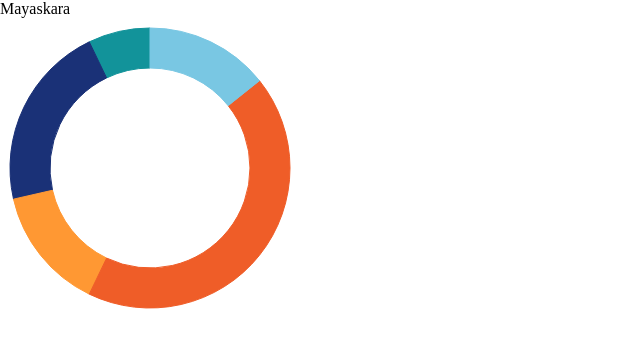
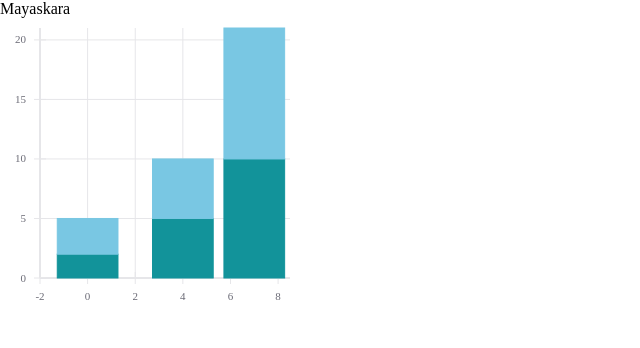
Before and after one commit to mkkaushiksjce/react-covid-dashboard, a React (Create React App) app: page / in a window 1280 px wide. Shown: the top 348 px of the page, without its empty margins (0-640 px from the left). Built offline with nearby package versions, Linux system fonts and the light colour scheme.

Commit message:
stacked horizontal chart completed

```diff
--- a/src/App.js
+++ b/src/App.js
@@ -11,6 +11,7 @@ import Linechart from "./components/linechart/Linechart.js";
 import sidenavbar from "./components/sidenavbar/Sidenavbar.js";
 import Areachart from "./components/areachart/Areachart.js";
 import Donutchart from "./components/donutchart/Donutchart.js";
+import StackedBarchart from "./components/stackedbarchart/StackedBarchart.js";
 
 // Map Imports
 
@@ -29,7 +30,7 @@ class App extends React.Component {
         <div>Mayaskara</div>
 
         <div>
-          <Donutchart />
+          <StackedBarchart />
         </div>
       </div>
     );
--- a/src/components/stackedbarchart/StackedBarchart.js
+++ b/src/components/stackedbarchart/StackedBarchart.js
@@ -0,0 +1,43 @@
+import React, { Component } from "react";
+import "../../style.less";
+
+/* import "react-vis/dist/style.css"; */
+
+import {
+  XYPlot,
+  XAxis,
+  YAxis,
+  VerticalGridLines,
+  HorizontalGridLines,
+  VerticalBarSeries,
+  VerticalBarSeriesCanvas
+} from "react-vis";
+
+class StackedBarchart extends React.Component {
+  constructor(props) {
+    super(props);
+    this.state = {
+      useCanvas: false
+    };
+  }
+
+  render() {
+    const { useCanvas } = this.state;
+    const BarSeries = useCanvas ? VerticalBarSeriesCanvas : VerticalBarSeries;
+    const content = useCanvas ? "TOGGLE TO SVG" : "TOGGLE TO CANVAS";
+    return (
+      <div>
+        <XYPlot width={300} height={300} stackBy="y">
+          <VerticalGridLines />
+          <HorizontalGridLines />
+          <XAxis />
+          <YAxis />
+          <BarSeries data={[{ x: 0, y: 2 }, { x: 4, y: 5 }, { x: 7, y: 10 }]} />
+          <BarSeries data={[{ x: 0, y: 3 }, { x: 4, y: 5 }, { x: 7, y: 11 }]} />
+        </XYPlot>
+      </div>
+    );
+  }
+}
+
+export default StackedBarchart;
```
